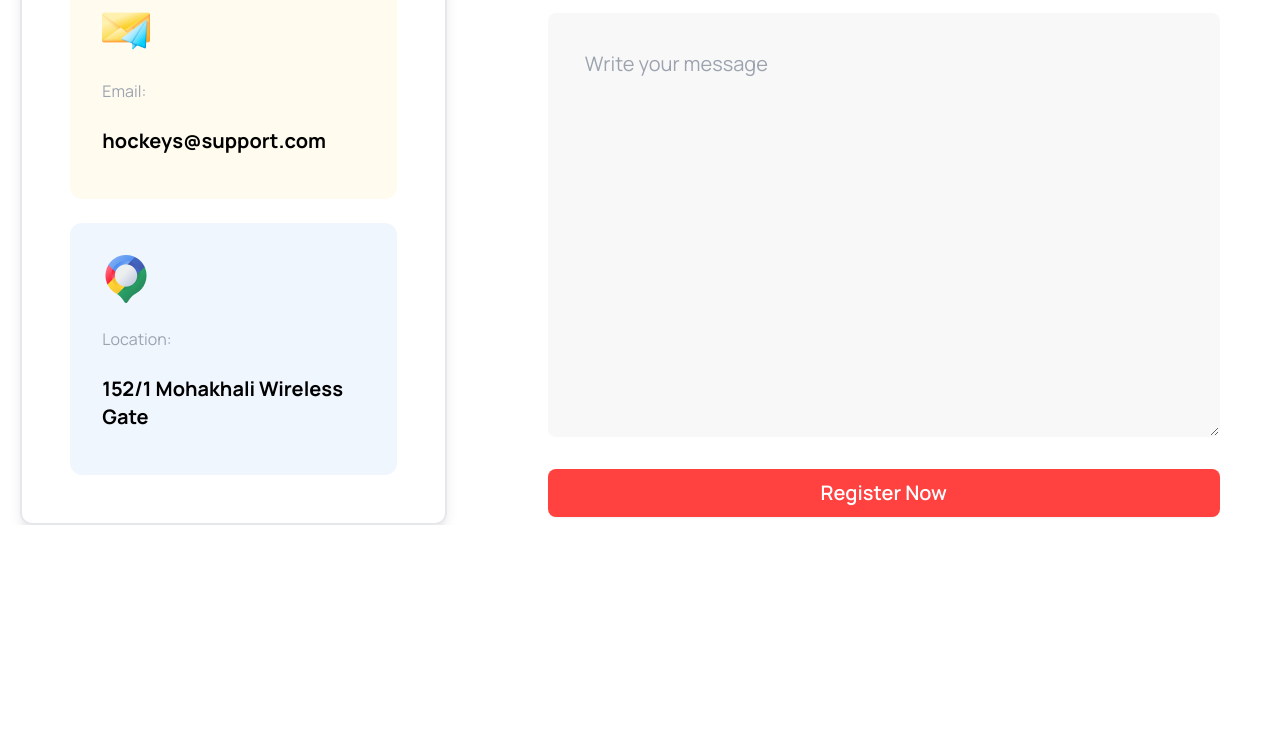
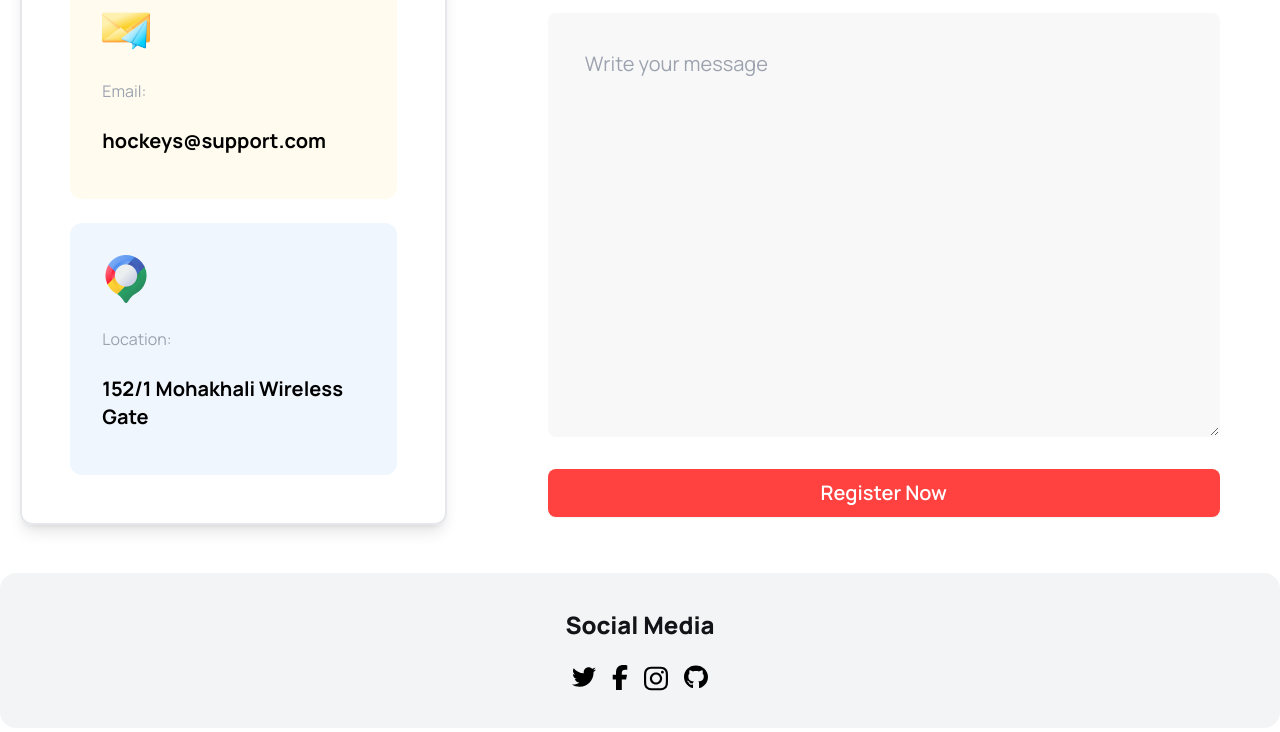
Before and after one commit to mainulbinalif/Assignment-No-Three, a plain HTML site: page index.html in a window 1280 px wide. Shown: the part 5410-6142 px from the top of the page. Before the commit the page ends 5935 px from the top, so only its background shows below. Drawn offline with nearby package versions, Linux system fonts and the light colour scheme.

Commit message:
added the social media section

```diff
--- a/index.html
+++ b/index.html
@@ -798,6 +798,20 @@
           </div>
         </section>
       </section>
+      <!-- --- Social Media Section --- -->
+      <section class="mx-3 lg:mx-0 mb-24 mt-12">
+        <div class="text-center rounded-2xl p-9 bg-gray-100 space-y-6">
+          <h3 class="text-[#131318] text-2xl font-extrabold">
+            Social Media
+          </h3>
+          <div class="flex justify-center gap-4">
+            <div><img class="w-6" src="Images/twitter.svg" alt="" /></div>
+            <div><img class="w-4" src="Images/facebook-f.svg" alt="" /></div>
+            <div><img class="w-6" src="Images/instagram.svg" alt="" /></div>
+            <div><img class="w-6" src="Images/github.svg" alt="" /></div>
+          </div>
+        </div>
+      </section>
     </main>
   </body>
 </html>
```
